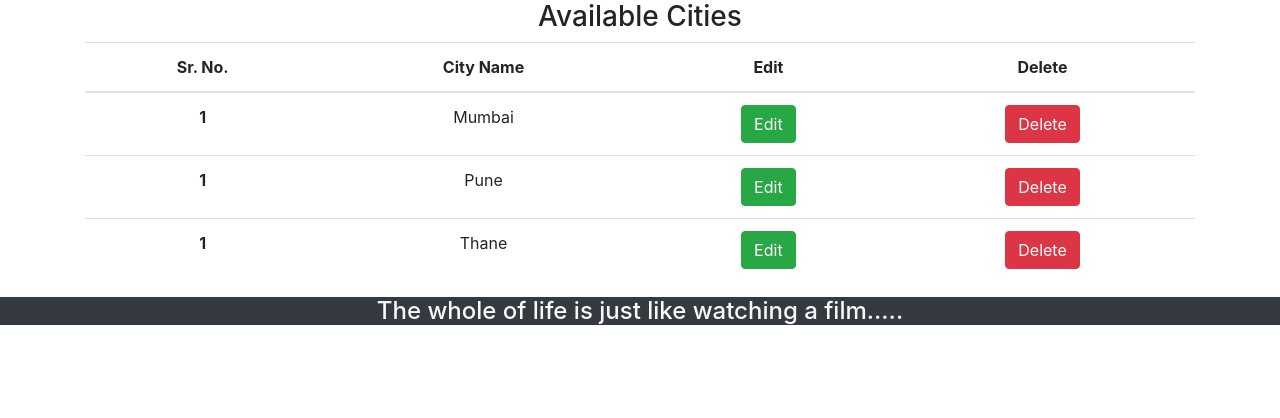
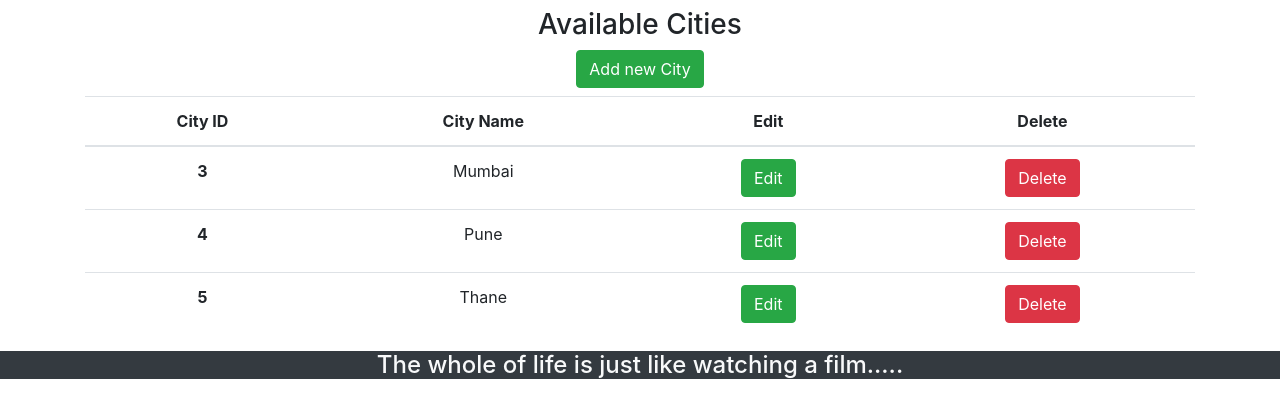
Before and after one commit to ganesh-deshmukh/Project-Movie-Ticket-Booking, a Django app: page /theater_admin/add/city in a window 1280 px wide. Shown: the part 56-474 px from the top of the page. Run offline with Django 3.2, Linux system fonts and the light colour scheme; data comes from the database, SQL or seed files in the repository; some libraries are stand-ins or nearby versions.

Commit message:
Add city Design changed

```diff
--- a/bookMyTicket/bookings/templates/bookings/Admin_Add_City.html
+++ b/bookMyTicket/bookings/templates/bookings/Admin_Add_City.html
@@ -3,12 +3,16 @@
 {% block content %}
 
 <div class="container text-center">
+    <div class="my-2">
         <h3 class="">Available Cities</h3>
+        <button class="btn btn-success">Add new City</button>
 
+    </div>
+    <div class="">
         <table class="table">
             <thead>
                 <tr>
-                <th scope="col">Sr. No.</th>
+                    <th scope="col">City ID</th>
                     <th scope="col">City Name</th>
                     <th scope="col">Edit</th>
                     <th scope="col">Delete</th>
@@ -18,7 +22,7 @@
                 {% for city in cities %}
 
                 <tr>
-                <th scope="row">1</th>
+                    <th scope="row">{{city.id}}</th>
                     <td>{{city.name}}</td>
                     <td><button class="btn btn-success">Edit</button></td>
                     <td><button class="btn btn-danger">Delete</button></td>
@@ -28,5 +32,6 @@
             </tbody>
         </table>
     </div>
+</div>
 
 {% endblock %}
```
Lines whose indentation alone changed are shown as unchanged.
